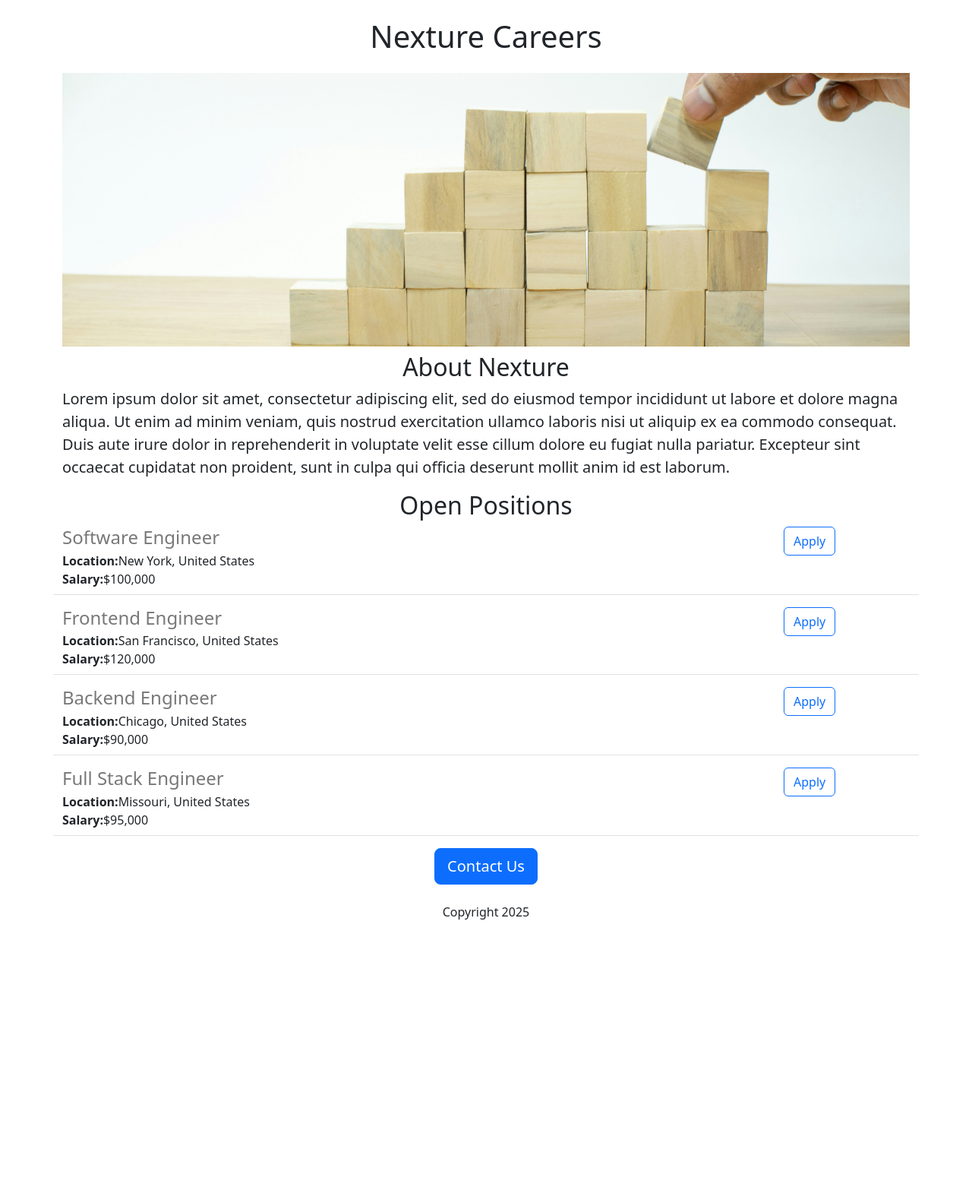
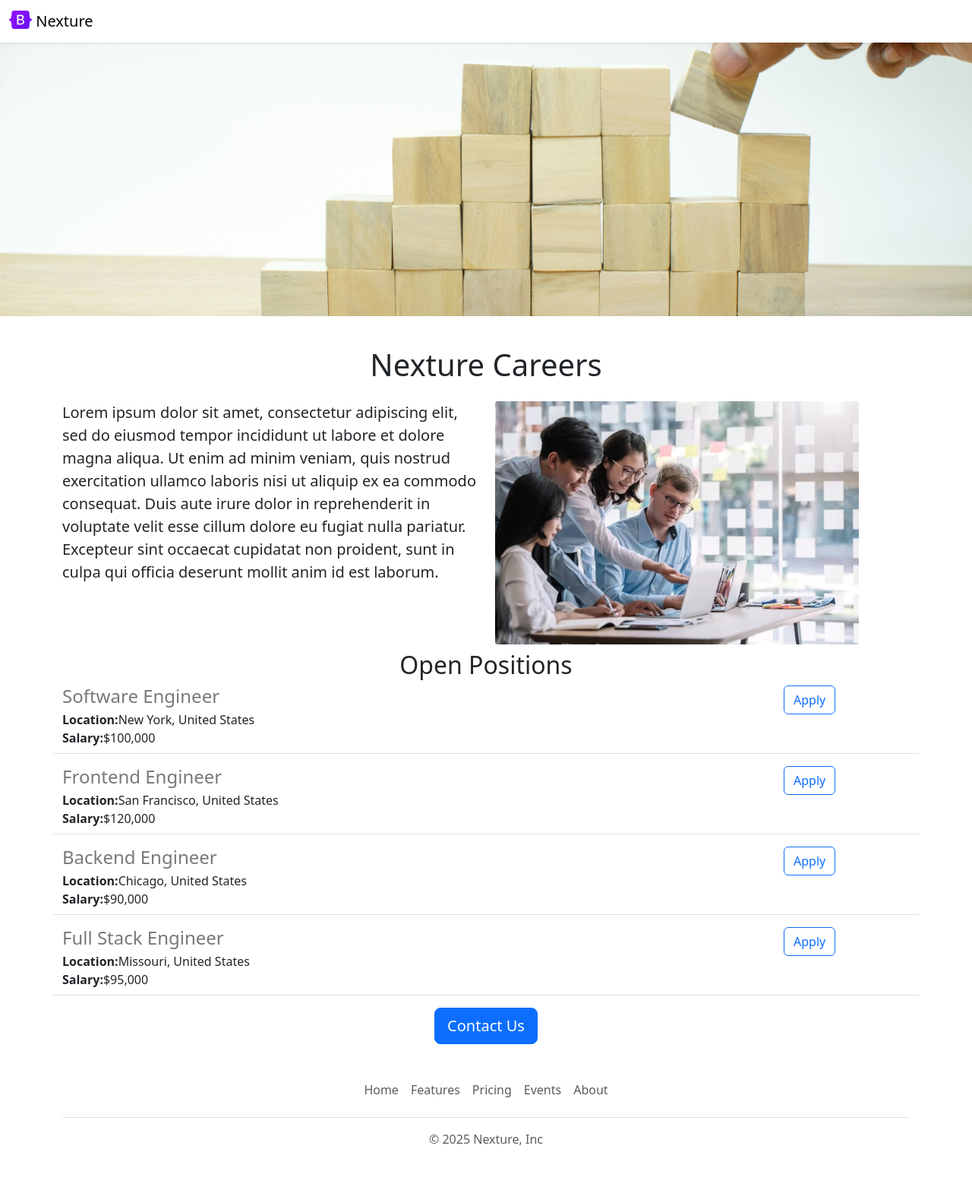
Before and after one commit to VyshnaviMulakalapalli/careers-website-v2, a Flask app: page / in a window 1280 px wide. Shown: the whole page at 76% size. Before the commit the page ends 1210 px from the top, so only its background shows below. Run offline with Flask 3, Linux system fonts and the light colour scheme.

Commit message:
add functional and aesthetic improvements

```diff
--- /dev/null
+++ b/templates/footer.html
@@ -0,0 +1,12 @@
+<div class="container">
+  <footer class="py-3 my-4">
+    <ul class="nav justify-content-center border-bottom pb-3 mb-3">
+      <li class="nav-item"><a href="https://nexture-careers.onrender.com/" class="nav-link px-2 text-body-secondary">Home</a></li>
+      <li class="nav-item"><a href="#" class="nav-link px-2 text-body-secondary">Features</a></li>
+      <li class="nav-item"><a href="#" class="nav-link px-2 text-body-secondary">Pricing</a></li>
+      <li class="nav-item"><a href="#" class="nav-link px-2 text-body-secondary">Events</a></li>
+      <li class="nav-item"><a href="#" class="nav-link px-2 text-body-secondary">About</a></li>
+    </ul>
+    <p class="text-center text-body-secondary">&copy; 2025 Nexture, Inc</p>
+  </footer>
+</div>
--- a/templates/home.html
+++ b/templates/home.html
@@ -10,15 +10,23 @@
         height: 360px;
         width: 100%;
         object-fit: cover;
+        margin-bottom: 16px;
       }
     </style>
   </head>
   <body>
+    {% include 'nav.html' %}
+    <img class = "img-fluid" id="banner" src = "https://1edb76c3-66b8-49b7-95bf-3f8da74286d5-00-ty904cok4fg0.kirk.replit.dev/static/banner.jpg" height = 320>
     <div class = "container">
       <h1 class = "text-center mt-4 mb-4">{{company_name}} Careers</h1>
-      <img class = "img-fluid" id="banner" src = "https://1edb76c3-66b8-49b7-95bf-3f8da74286d5-00-ty904cok4fg0.kirk.replit.dev/static/banner.jpg" height = 320>
-      <h2 class = "text-center mt-2">About Nexture</h2>
-      <p class = "lead">Lorem ipsum dolor sit amet, consectetur adipiscing elit, sed do eiusmod tempor incididunt ut labore et dolore magna aliqua. Ut enim ad minim veniam, quis nostrud exercitation ullamco laboris nisi ut aliquip ex ea commodo consequat. Duis aute irure dolor in reprehenderit in voluptate velit esse cillum dolore eu fugiat nulla pariatur. Excepteur sint occaecat cupidatat non proident, sunt in culpa qui officia deserunt mollit anim id est laborum.</p>
+      <div class = "row" style = "margin-bottom: 16px">
+        <div class = "col-md-6">
+          <p class = "lead">Lorem ipsum dolor sit amet, consectetur adipiscing elit, sed do eiusmod tempor incididunt ut labore et dolore magna aliqua. Ut enim ad minim veniam, quis nostrud exercitation ullamco laboris nisi ut aliquip ex ea commodo consequat. Duis aute irure dolor in reprehenderit in voluptate velit esse cillum dolore eu fugiat nulla pariatur. Excepteur sint occaecat cupidatat non proident, sunt in culpa qui officia deserunt mollit anim id est laborum.</p>
+        </div>
+          <div class = "d-none d-md-block col-md-6">
+            <img src="/static/people.jpg" style="height: 320px; border-radius: 4px;">
+          </div>
+        <div>
       <h2 class = "text-center mt-2 mb-2">Open Positions</h2>
       <div>
         {% for job in jobs%}
@@ -27,9 +35,9 @@
 
       </div>
       <div class = "text-center">
-        <button class = "btn btn-primary btn-lg">Contact Us</button>
-        <p class = "mt-4">Copyright 2025</p>
+        <a href= "mailto:nexture@careers.com?subject=Questions%20about%20Job%20Openings&body=My%20name%3A%20%3Cyour%20name%3E%0D%0A%0D%0AMy%20questions%3A%20%3Center%20your%20questions%3E%0D%0A" type="button" class = "btn btn-primary btn-lg">Contact Us</a>
       </div>
     </div>
+    {% include 'footer.html' %}
   </body>
 </html>
--- a/templates/jobitem.html
+++ b/templates/jobitem.html
@@ -10,7 +10,7 @@
       </div>
     {% endif %}
   </div>
-  <div class = "col-2 justify-content-center">
-    <button class="btn btn-outline-primary">Apply</button>
+  <div class = "col-2 padding-right: 16px">
+    <a href="mailto:nexture@careers.com?subject=Application%20for%20{{job['title']}}&body=My%20name%3A%20%3Cyour%20name%3E%0D%0A%0D%0AResume%3A%20%3Cresume%20link%3E%0D%0A%0D%0ALinkedIn%3A%20%3Clinkedin%20link%3E%0D%0A" type="button" class="btn btn-outline-primary float-right align-middle">Apply</a>
   </div>
 </div>
--- /dev/null
+++ b/templates/nav.html
@@ -0,0 +1,9 @@
+<nav class="navbar shadow-sm fixed-top bg-white">
+  <div class="container-fluid">
+    <a class="navbar-brand" href="#">
+      <img src="/static/bootstrap-logo.svg" alt="Logo" width="30" height="24" class="d-inline-block align-text-top">
+      Nexture
+    </a>
+  </div>
+</nav>
+<div style="height: 56px"></div>
```
Also changed, not shown: static/bootstrap-logo.svg (added), static/people.jpg (added).
